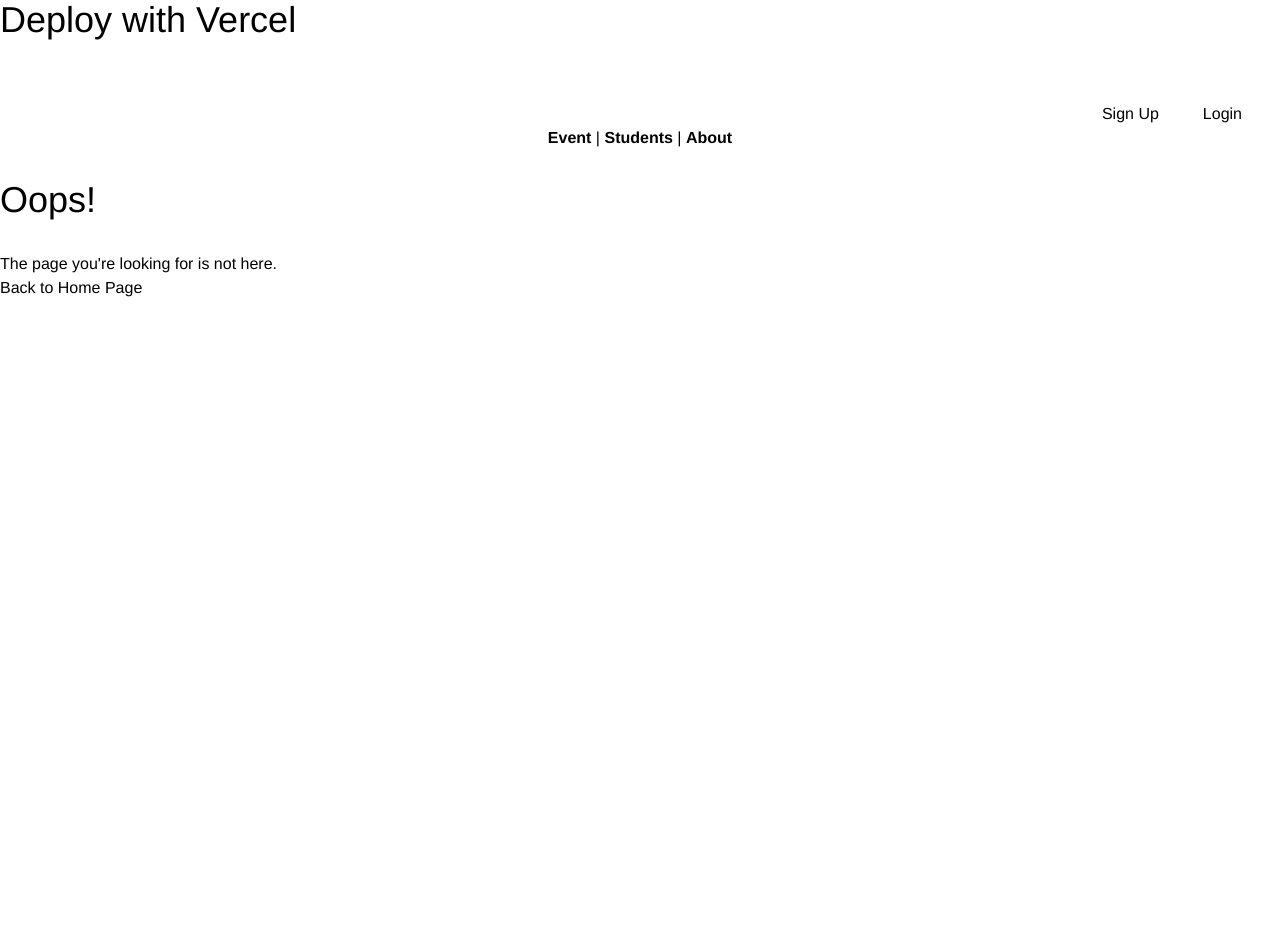
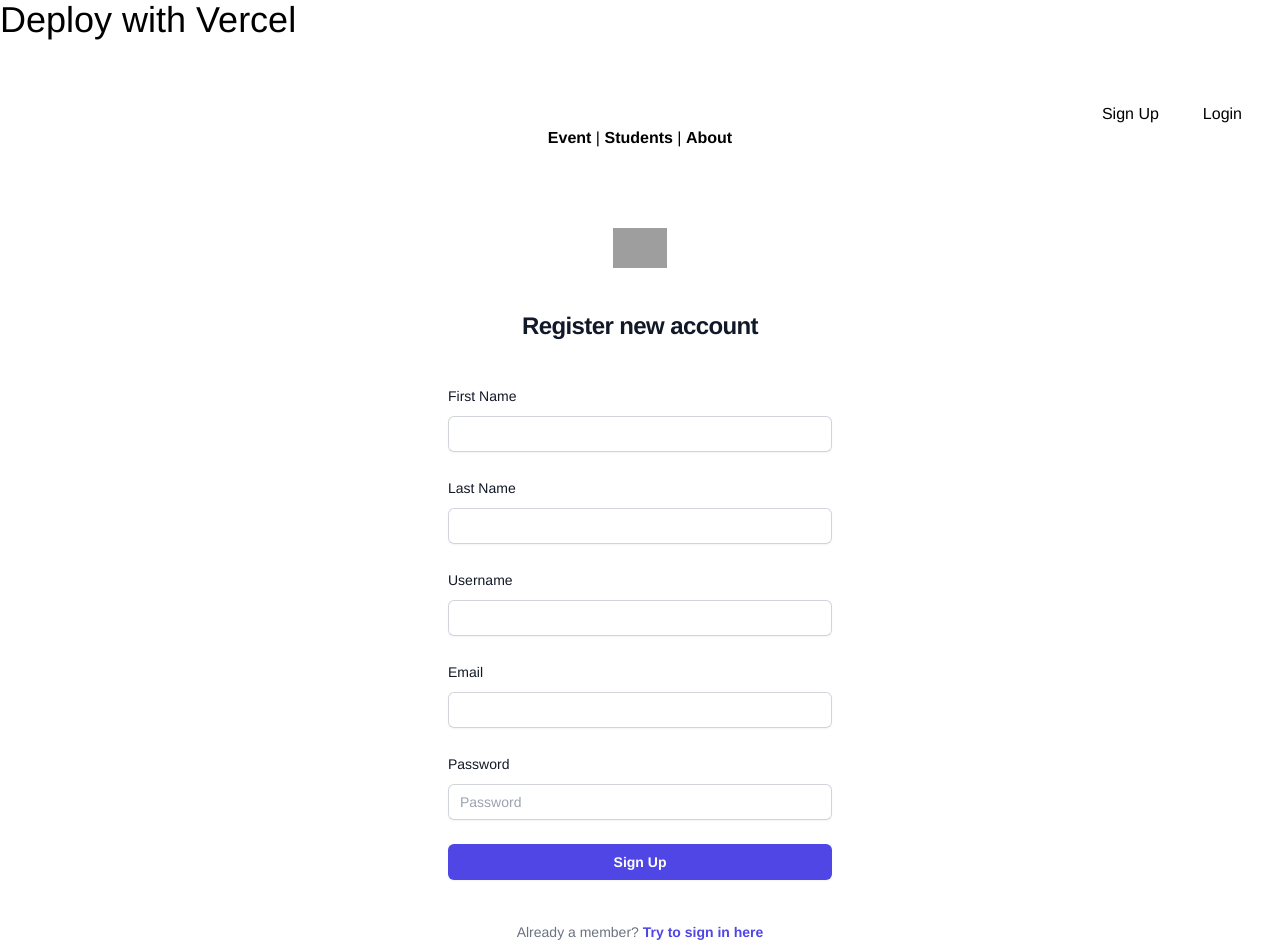
Before and after one commit to khantzawhein/se331-lab5, a Vue app: page /register in a window 1280 px wide. Shown: the top 952 px of the page. Before the commit the page ends 800 px from the top, so only its background shows below. Built offline with nearby package versions, Linux system fonts and the light colour scheme; grey boxes are pictures that could not be loaded; some icons are missing.

Commit message:
register page

```diff
--- a/src/router/index.ts
+++ b/src/router/index.ts
@@ -15,6 +15,7 @@ import EventFormView from '@/views/event/EventFormView.vue'
 import OrganizerFormView from '@/views/organizers/OrganizerFormView.vue'
 import OrganizerListView from '@/views/organizers/OrganizerListView.vue'
 import LoginView from '@/views/LoginView.vue'
+import SignUpView from '@/views/SignUpView.vue'
 
 const router = createRouter({
   history: createWebHistory(import.meta.env.BASE_URL),
@@ -23,6 +24,11 @@ const router = createRouter({
       path: '/login',
       name: 'login',
       component: LoginView
+    },
+    {
+      path: '/register',
+      name: 'register',
+      component: SignUpView
     },
     {
       path: '/',
--- a/src/stores/auth.ts
+++ b/src/stores/auth.ts
@@ -29,6 +29,30 @@ export const useAuthStore = defineStore('auth', {
   },
 
   actions: {
+    register(
+      email: string,
+      password: string,
+      username: string,
+      firstname: string,
+      lastname: string
+    ) {
+      return apiClient
+        .post('/api/v1/auth/register', {
+          email: email,
+          password: password,
+          username: username,
+          firstname: firstname,
+          lastname: lastname
+        })
+        .then((response) => {
+          this.token = response.data.access_token
+          this.user = response.data.user
+          localStorage.setItem('user', JSON.stringify(this.user))
+          localStorage.setItem('access_token', this.token as string)
+          axios.defaults.headers.common['Authorization'] = `Bearer ${this.token}`
+          return response
+        })
+    },
     login(email: string, password: string) {
       return apiClient
         .post('/api/v1/auth/authenticate', {
--- /dev/null
+++ b/src/views/SignUpView.vue
@@ -0,0 +1,136 @@
+<script setup lang="ts">
+import InputText from '@/components/InputText.vue'
+import { useAuthStore } from '@/stores/auth'
+import { useMessageStore } from '@/stores/message'
+
+const messageStore = useMessageStore()
+const authStore = useAuthStore()
+
+import * as yup from 'yup'
+
+import { useField, useForm } from 'vee-validate'
+import { RouterLink, useRouter } from 'vue-router'
+
+const validationSchema = yup.object({
+  username: yup.string().required('The username is required'),
+  email: yup.string().required('The email is required').email('The email is not valid'),
+  firstname: yup.string().required('The firstname is required'),
+  lastname: yup.string().required('The lastname is required'),
+  password: yup
+    .string()
+    .required('The password is required')
+    .min(6, 'The password must be at least 6 characters')
+})
+
+const { errors, handleSubmit } = useForm({
+  validationSchema,
+
+  initialValues: {
+    email: '',
+    password: ''
+  }
+})
+
+const { value: email } = useField<string>('email')
+const { value: password } = useField<string>('password')
+const { value: firstname } = useField<string>('firstname')
+const { value: lastname } = useField<string>('lastname')
+const { value: username } = useField<string>('username')
+
+const router = useRouter()
+const onSubmit = handleSubmit((values) => {
+  authStore
+    .register(values.email, values.password, values.username, values.firstname, values.lastname)
+    .then(() => {
+      router.push({ name: 'event-list-view' })
+    })
+    .catch((err) => {
+      messageStore.updateMessage('could not register')
+
+      setTimeout(() => {
+        messageStore.resetMessage()
+      }, 3000)
+    })
+})
+</script>
+
+<template>
+  <div class="flex min-h-full flex-1 flex-col justify-center px-6 py-12 lg:px-8">
+    <div class="sm:mx-auto sm:w-full sm:max-w-sm">
+      <img
+        class="mx-auto h-10 w-auto"
+        src="https://tailwindui.com/img/logos/mark.svg?color=indigo&shade=600"
+        alt="Your Company"
+      />
+
+      <h2 class="mt-10 text-center text-2xl font-bold leading-9 tracking-tight text-gray-900">
+        Register new account
+      </h2>
+    </div>
+
+    <div class="mt-10 sm:mx-auto sm:w-full sm:max-w-sm">
+      <form class="space-y-6" @submit.prevent="onSubmit">
+        <div>
+          <label for="firstname" class="block text-sm font-medium leading-6 text-gray-900"
+            >First Name</label
+          >
+
+          <InputText type="text" v-model="firstname" :error="errors['firstname']"></InputText>
+        </div>
+        <div>
+          <label for="lastname" class="block text-sm font-medium leading-6 text-gray-900"
+            >Last Name</label
+          >
+
+          <InputText type="text" v-model="lastname" :error="errors['lastname']"></InputText>
+        </div>
+        <div>
+          <label for="username" class="block text-sm font-medium leading-6 text-gray-900"
+            >Username</label
+          >
+
+          <InputText type="username" v-model="username" :error="errors['username']"></InputText>
+        </div>
+        <div>
+          <label for="email" class="block text-sm font-medium leading-6 text-gray-900">Email</label>
+
+          <InputText type="email" v-model="email" :error="errors['email']"></InputText>
+        </div>
+
+        <div>
+          <div class="flex items-center justify-between">
+            <label for="password" class="block text-sm font-medium leading-6 text-gray-900"
+              >Password</label
+            >
+          </div>
+
+          <InputText
+            type="password"
+            v-model="password"
+            placeholder="Password"
+            :error="errors['password']"
+          />
+        </div>
+
+        <div>
+          <button
+            type="submit"
+            class="flex w-full justify-center rounded-md bg-indigo-600 px-3 py-1.5 text-sm font-semibold leading-6 text-white shadow-sm hover:bg-indigo-500 focus-visible:outline focus-visible:outline-2 focus-visible:outline-offset-2 focus-visible:outline-indigo-600"
+          >
+            Sign Up
+          </button>
+        </div>
+      </form>
+
+      <p class="mt-10 text-center text-sm text-gray-500">
+        Already a member?
+        <RouterLink
+          to="/login"
+          class="font-semibold leading-6 text-indigo-600 hover:text-indigo-500"
+        >
+          Try to sign in here
+        </RouterLink>
+      </p>
+    </div>
+  </div>
+</template>
```
